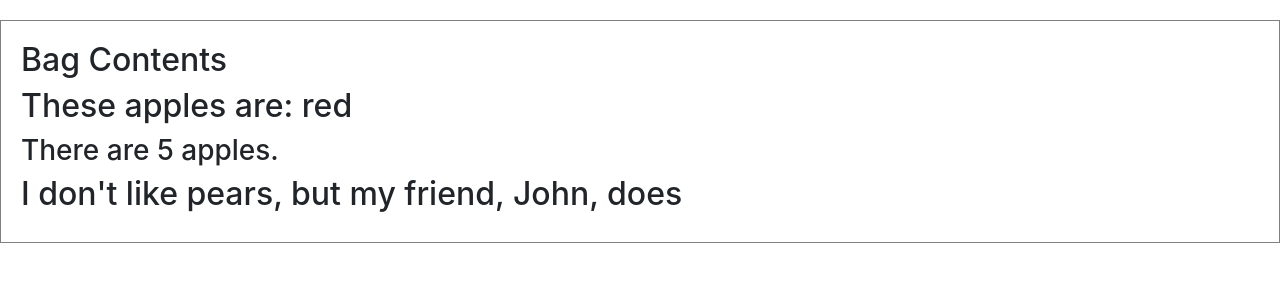
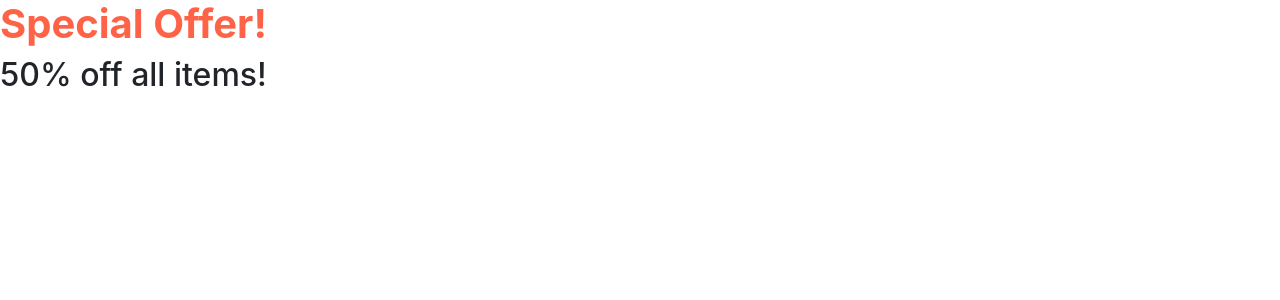
Before and after one commit to mlestrella843/React_Meta, a React (Create React App) app in the folder firstapp/: page / in a window 1280 px wide. Shown: the top 300 px of the page. Built offline with nearby package versions, Linux system fonts and the light colour scheme.

Commit message:
Styling components

```diff
--- a/firstapp/src/App.js
+++ b/firstapp/src/App.js
@@ -11,9 +11,12 @@ This allows the styles defined in the `App.css` file to be applied to the compon
 // import Sidebar from "./components/Sidebar";
 // import Footer from "./components/Footer";
 // import Heading from "./components/Lab1/Heading";
-import Apple from "./components/props_children_exercise/Apple";
-import Pears from "./components/props_children_exercise/Pears";
-import Bag from "./components/props_children_exercise/Bag";
+// import Apple from "./components/props_children_exercise/Apple";
+// import Pears from "./components/props_children_exercise/Pears";
+// import Bag from "./components/props_children_exercise/Bag";
+
+import Promo from "./components/styling_components/Promo";
+
 
 function App() {
     // return <ParentComponent />
@@ -39,15 +42,25 @@ function App() {
     //     </div>
     // )
 
-    //Lab of Props.children
+    // //Lab of Props.children
+    // return (
+    //     <div>
+    //         <Bag>
+    //             <Apple color="red" number={5} />
+    //             <Pears friend="John" />
+    //         </Bag>
+    //     </div>
+    // );
+
+
+    // FUNCTION USING STYLES
+
     return (
         <div>
-            <Bag>
-                <Apple color="red" number={5} />
-                <Pears friend="John" />
-            </Bag>
+            <Promo heading="Special Offer!" promoSubHeading="50% off all items!" />
         </div>
     );
 
+
 }
 export default App;
--- a/firstapp/src/components/props_children_exercise/Bag.js
+++ b/firstapp/src/components/props_children_exercise/Bag.js
@@ -3,6 +3,7 @@ import React from "react";
 function Bag(props) {
     const bag = {
         padding: "20px",
+        color:"Red",
         border: "1px solid gray",
         background: "#fff",
         margin: "20px 0"
--- /dev/null
+++ b/firstapp/src/components/styling_components/Promo.js
@@ -0,0 +1,18 @@
+import React from 'react';
+
+function Promo(props) {
+    return (
+        <div className="promo-section">
+            <div>
+                <h1 style={{color:"tomato", fontSize:"40px", fontWeight:"bold"}}>
+                    {props.heading}
+                </h1>
+            </div>
+            <div>
+                <h2>{props.promoSubHeading}</h2>
+            </div>
+        </div>
+    );
+}
+
+export default Promo;
```
